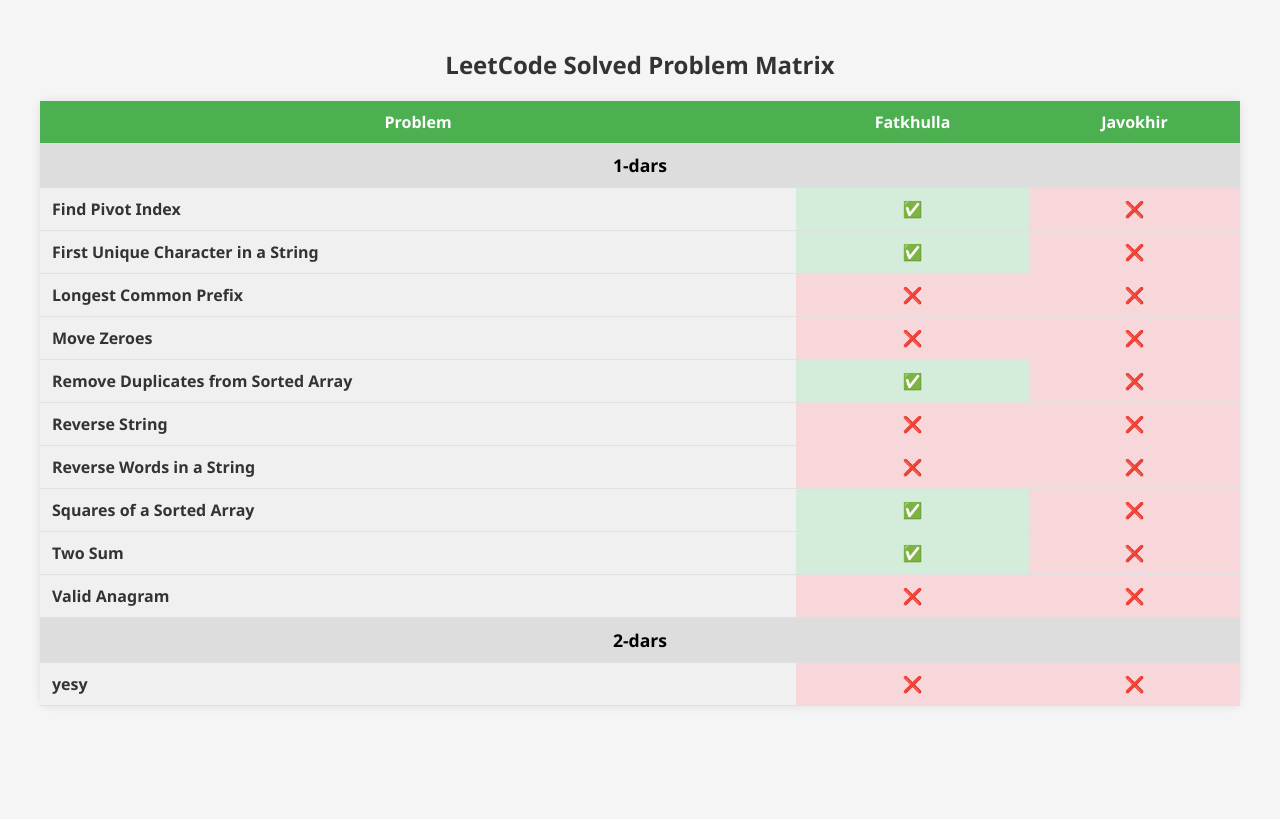
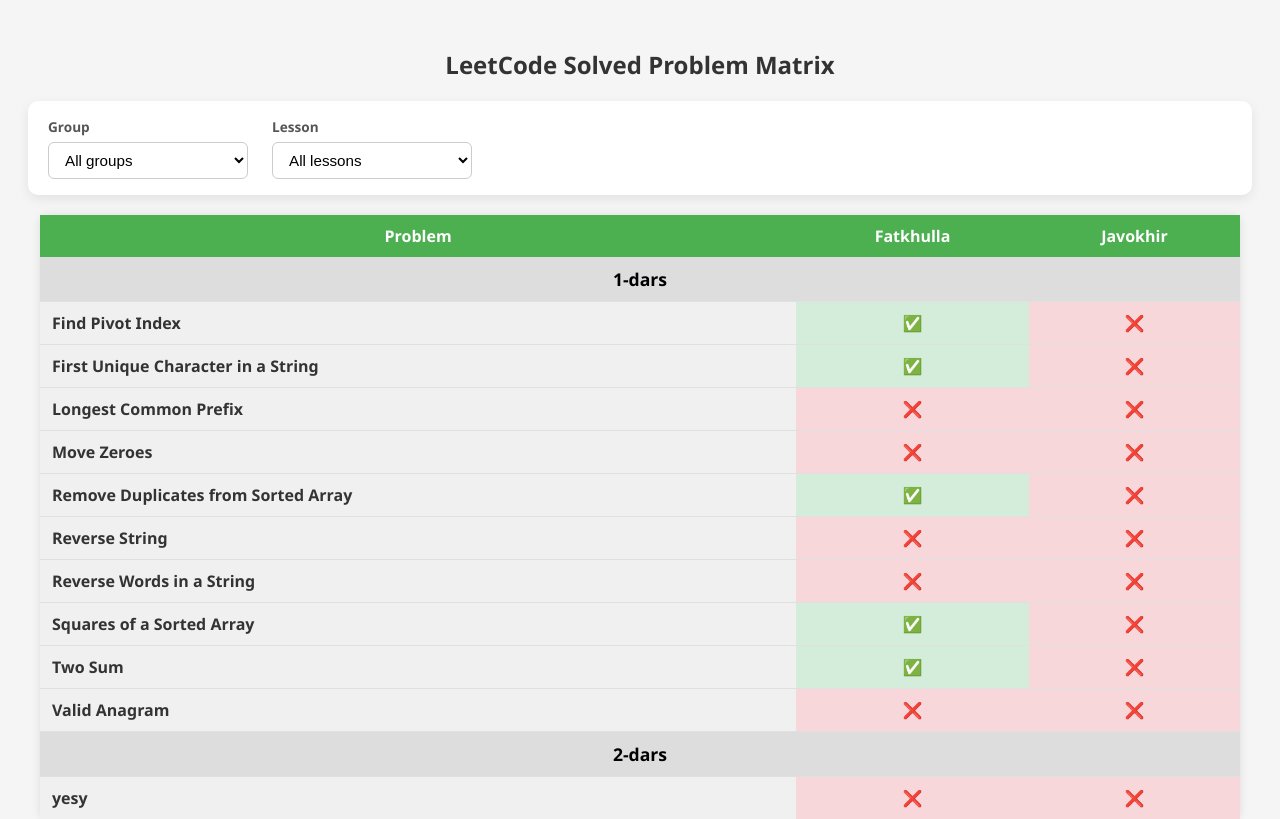
Before and after one commit to kfathulla/leetcode_tracker, a Django app: page / in a window 1280 px wide. Shown: the top 819 px of the page. Before the commit the page ends 706 px from the top, so only its background shows below. Run offline with Django 5.2, Linux system fonts and the light colour scheme; data comes from the database, SQL or seed files in the repository; both versions use the stored data as it was after the commit.

Commit message:
add Group model and update user relationships; enhance table filters in template

```diff
--- a/core/models.py
+++ b/core/models.py
@@ -7,6 +7,11 @@
     def __str__(self):
         return self.title
 
+class Group(models.Model):
+    name = models.CharField(max_length=255, unique=True)
+
+    def __str__(self):
+        return self.name
 
 class Problem(models.Model):
     title = models.CharField(max_length=255)
@@ -22,6 +27,13 @@
 class User(models.Model):
     name = models.CharField(max_length=255)
     leet_code_username = models.CharField(max_length=255, unique=True)
+    group = models.ForeignKey(
+        Group,
+        on_delete=models.SET_NULL,
+        null=True,
+        blank=True,
+        related_name="users"
+    )
 
     def __str__(self):
         return self.name
--- a/core/templates/table.html
+++ b/core/templates/table.html
@@ -83,10 +83,89 @@
             color: #721c24;
             font-weight: bold;
         }
+
+        .filters {
+    max-width: 1200px;
+    margin: 0 auto 20px;
+    padding: 16px 20px;
+    background: #ffffff;
+    border-radius: 10px;
+    box-shadow: 0 4px 12px rgba(0, 0, 0, 0.08);
+}
+
+.filters form {
+    display: flex;
+    gap: 24px;
+    align-items: center;
+}
+
+.filter-group {
+    display: flex;
+    flex-direction: column;
+}
+
+.filter-group label {
+    font-size: 0.85rem;
+    color: #555;
+    margin-bottom: 6px;
+    font-weight: 600;
+}
+
+.filter-group select {
+    padding: 8px 12px;
+    font-size: 0.95rem;
+    border-radius: 6px;
+    border: 1px solid #ccc;
+    min-width: 200px;
+    background-color: #fff;
+    cursor: pointer;
+    transition: border-color 0.2s, box-shadow 0.2s;
+}
+
+.filter-group select:hover {
+    border-color: #4caf50;
+}
+
+.filter-group select:focus {
+    outline: none;
+    border-color: #4caf50;
+    box-shadow: 0 0 0 2px rgba(76, 175, 80, 0.2);
+}
+
     </style>
 </head>
 <body>
 <h2>LeetCode Solved Problem Matrix</h2>
+
+<div class="filters">
+    <form method="get">
+        <div class="filter-group">
+            <label for="group">Group</label>
+            <select name="group" id="group" onchange="this.form.submit()">
+                <option value="">All groups</option>
+                {% for g in groups %}
+                    <option value="{{ g.id }}"
+                        {% if g.id|stringformat:"s" == selected_group %}selected{% endif %}>
+                        {{ g.name }}
+                    </option>
+                {% endfor %}
+            </select>
+        </div>
+
+        <div class="filter-group">
+            <label for="lesson">Lesson</label>
+            <select name="lesson" id="lesson" onchange="this.form.submit()">
+                <option value="">All lessons</option>
+                {% for l in lessons %}
+                    <option value="{{ l.id }}"
+                        {% if l.id|stringformat:"s" == selected_lesson %}selected{% endif %}>
+                        {{ l.title }}
+                    </option>
+                {% endfor %}
+            </select>
+        </div>
+    </form>
+</div>
 
 <table>
     <thead>
--- a/core/views.py
+++ b/core/views.py
@@ -1,17 +1,25 @@
 from django.shortcuts import render
-from .models import User, Problem, Lesson, SolvedProblem
+from .models import User, Problem, Lesson, SolvedProblem, Group
 
 
 from django.db.models import Prefetch
 
 
 def matrix_view(request):
-    users = list(User.objects.all().order_by("name"))
+    group_id = request.GET.get("group")
+    lesson_id = request.GET.get("lesson")
+
+    users = User.objects.all().order_by("name")
+    if group_id:
+        users = users.filter(group_id=group_id)
+
     lessons = Lesson.objects.prefetch_related("problems").order_by("title")
+    if lesson_id:
+        lessons = lessons.filter(id=lesson_id)
 
     # Fetch all solved problems that have a lesson
     solved_qs = SolvedProblem.objects.filter(
-        problem__lesson__isnull=False
+        problem__lesson__in=lessons,
     ).select_related("user", "problem")
 
     # Build a set of (user_id, problem_id) for fast lookup
@@ -33,5 +41,14 @@
         lesson_groups[lesson.title] = problems_list
 
     return render(
-        request, "table.html", {"users": users, "lesson_groups": lesson_groups}
+        request,
+        "table.html",
+        {
+            "users": users,
+            "lesson_groups": lesson_groups,
+            "groups": Group.objects.all(),
+            "lessons": Lesson.objects.all(),
+            "selected_group": group_id,
+            "selected_lesson": lesson_id,
+        }
     )
--- a/manage.py
+++ b/manage.py
@@ -11,7 +11,7 @@
         from django.core.management import execute_from_command_line
     except ImportError as exc:
         raise ImportError(
-            "Couldn't import Django. Are you sure it's installed and "
+            "Couldn't import Django. Are you sure i runt's installed and "
             "available on your PYTHONPATH environment variable? Did you "
             "forget to activate a virtual environment?"
         ) from exc
```
Also changed, not shown: core/admin.py (+6 -1 lines), core/migrations/0002_group_user_group.py (added), db.sqlite3, 1 other file.
